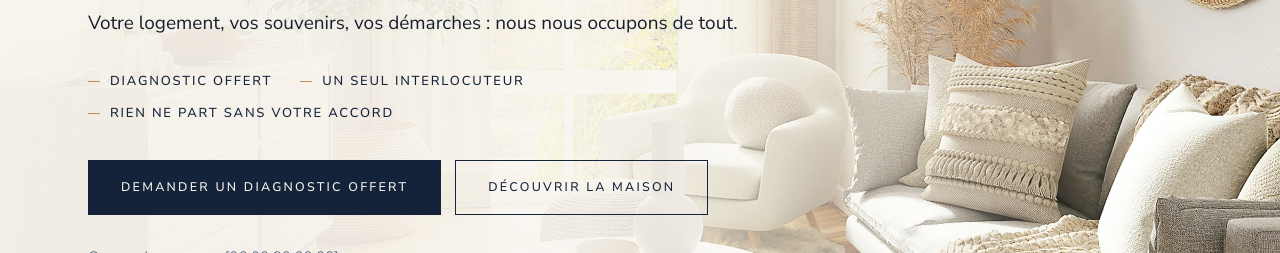
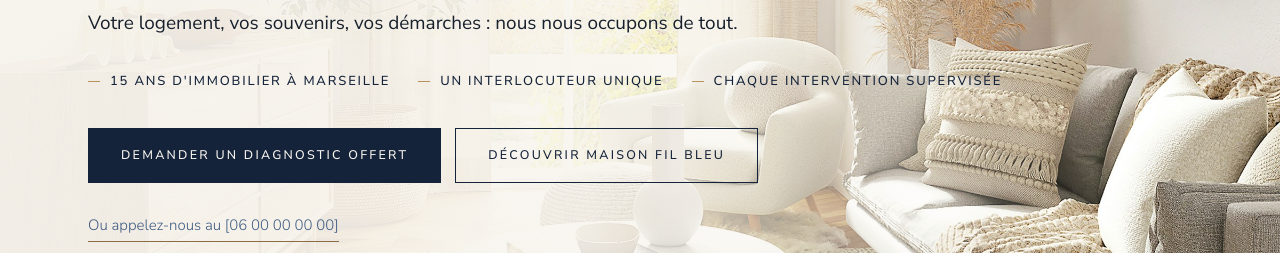
Before and after one commit to maison-fil-bleu/maison-fil-bleu, an Astro site: page / in a window 1280 px wide. Shown: the part 547-800 px from the top of the page. Built offline with nearby package versions, Linux system fonts and the light colour scheme; Astro itself is replaced by a stand-in of ours.

Commit message:
Accueil : bouton « Découvrir Maison Fil Bleu », signature des plaquettes à la place des trois mentions
Co-Authored-By: Claude Opus 5.5 <noreply@anthropic.com>

```diff
--- a/src/pages/index.astro
+++ b/src/pages/index.astro
@@ -18,8 +18,8 @@ const meta = META['/'];
 <span style="display: flex; flex-direction: column; gap: 8px"><span class="lbl">Transition &amp; accompagnement</span><span style="font-family: 'Nunito Sans', sans-serif; font-size: 10.5px; font-weight: 400; letter-spacing: 0.22em; text-transform: uppercase; color: #735A33">Marseille et région PACA</span></span>
 <h1 class="h1" style="color: #15233A">Pour que chaque départ soit une belle arrivée.</h1>
 <p class="lead" style="color: #4A4F58">Votre logement, vos souvenirs, vos démarches : nous nous occupons de tout.</p>
-<ul class="ac-picto" aria-label="Nos engagements en bref"><li>Diagnostic offert</li><li>Un seul interlocuteur</li><li>Rien ne part sans votre accord</li></ul>
-<div style="display: flex; flex-wrap: wrap; gap: 14px; margin-top: 6px"><a class="btn" href="/contact">Demander un diagnostic offert</a><a class="btn2" href="/notre-methode">Découvrir la maison</a></div>
+<ul class="ac-picto" aria-label="Nos engagements en bref"><li>15 ans d'immobilier à Marseille</li><li>Un interlocuteur unique</li><li>Chaque intervention supervisée</li></ul>
+<div style="display: flex; flex-wrap: wrap; gap: 14px; margin-top: 6px"><a class="btn" href="/contact">Demander un diagnostic offert</a><a class="btn2" href="/notre-methode">Découvrir Maison Fil Bleu</a></div>
 <a href="/contact" style="color: #3D5A80; font-size: 15px; text-decoration: none; border-bottom: 1px solid #8A6D43; align-self: flex-start; padding-bottom: 3px">Ou appelez-nous au {SITE.telephone}</a>
 </div>
 </div>
@@ -153,7 +153,7 @@ const meta = META['/'];
 /* Styles propres à cette page (repris de la maquette) */
 .h1{font-family:'Cormorant Garamond',Georgia,serif;font-weight:500;font-size:72px;line-height:1.04;margin:0;letter-spacing:-.01em}
 .h2{font-family:'Cormorant Garamond',Georgia,serif;font-weight:500;font-size:48px;line-height:1.1;margin:0}
-.ac-picto{list-style:none;margin:0;padding:0;display:flex;flex-wrap:wrap;gap:10px 28px}
+.ac-picto{list-style:none;margin:0;padding:0;display:flex;flex-wrap:wrap;gap:10px 28px;width:max-content;max-width:calc(100vw - 48px)}
 .ac-picto li{position:relative;padding-left:22px;font-family:'Nunito Sans',sans-serif;font-size:13px;font-weight:500;letter-spacing:.14em;text-transform:uppercase;color:#15233A}
 .ac-picto li::before{content:'';position:absolute;left:0;top:50%;width:12px;height:1px;background:#B8925A}
 </style>
```
